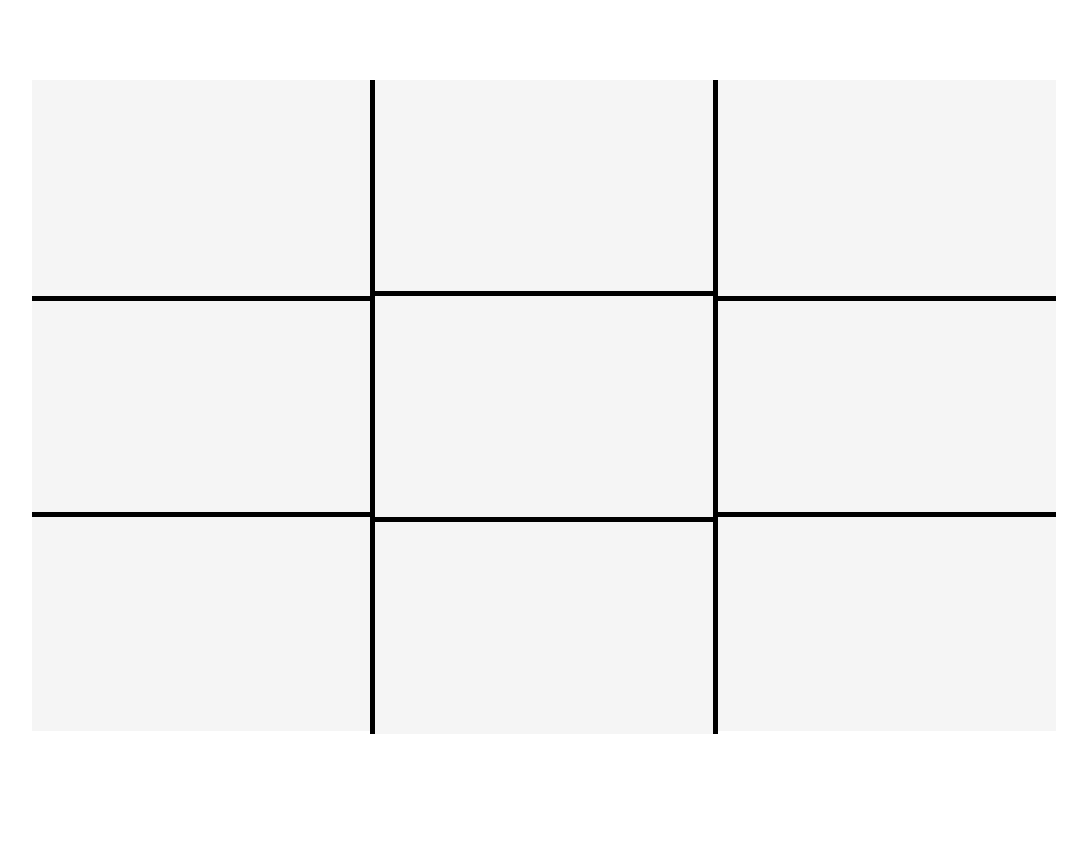
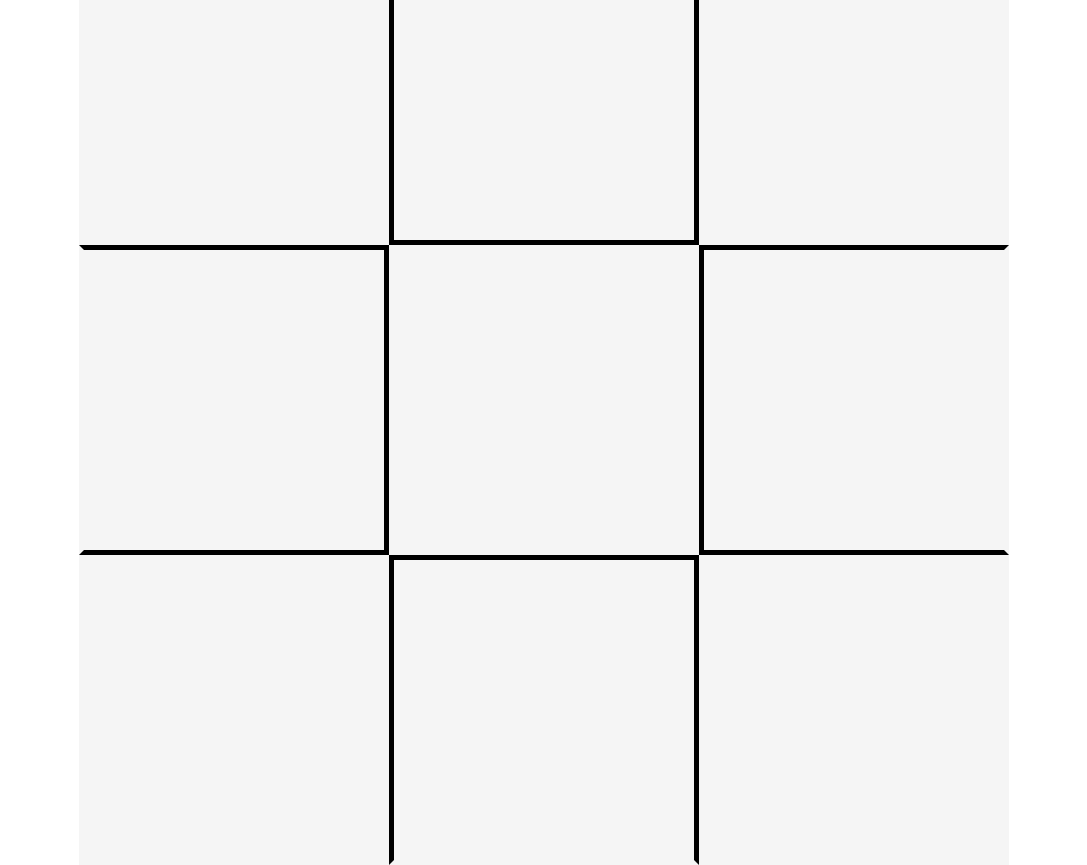
Before and after one commit to urec-programmec/arendelle2.0, a Vue app in the folder client/: page /game in a window 1280 px wide. Shown: the whole page, without its empty margins (96-1183 px from the left). Before the commit the page ends 800 px from the top, so only its background shows below. Built offline with nearby package versions, Linux system fonts and the light colour scheme.

Commit message:
фигня

```diff
--- a/client/src/components/Game.vue
+++ b/client/src/components/Game.vue
@@ -62,47 +62,81 @@ export default {
   methods: {
 
     naved (id) {
-
       if (id === 1) {
+        if (this.v1 === 0) {
           this.v1 = 1
           this.c1 = this.colorr
+        } else {
+          return
+        }
       }
       if (id === 2) {
-        this.v2 = 2
+        if (this.v2 === 0) {
+          this.v2 = 1
           this.c2 = this.colorr
+        } else {
+          return;
+        }
       }
       if (id === 3) {
-        this.v3 = 3
+        if (this.v3 === 0) {
+          this.v3 = 1
           this.c3 = this.colorr
+        } else {
+          return;
+        }
       }
       if (id === 4) {
-        this.v4 = 4
+        if (this.v4 === 0) {
+          this.v4 = 1
           this.c4 = this.colorr
+        } else {
+          return;
+        }
       }
       if (id === 5) {
-        this.v5 = 5
+        if (this.v5 === 0) {
+          this.v5 = 1
           this.c5 = this.colorr
+        } else {
+          return;
+        }
       }
       if (id === 6) {
-        this.v6 = 6
+        if (this.v6 === 0) {
+          this.v6 = 1
           this.c6 = this.colorr
+        } else {
+          return;
+        }
       }
       if (id === 7) {
-        this.v7 = 7
+        if (this.v7 === 0) {
+          this.v7 = 1
           this.c7 = this.colorr
+        } else {
+          return;
+        }
       }
       if (id === 8) {
-        this.v8 = 8
+        if (this.v8 === 0) {
+          this.v8 = 1
           this.c8 = this.colorr
+        } else {
+          return;
+        }
       }
       if (id === 9) {
-        this.v9 = 9
+        if (this.v9 === 0) {
+          this.v9 = 1
           this.c9 = this.colorr
+        } else {
+          return;
         }
-      if (this.colorr === 'red'){
+      }
+      if (this.colorr === 'red') {
         this.colorr = 'blue'
-      }
-      else{
+      } else {
         this.colorr = 'red'
       }
     }
@@ -114,57 +148,58 @@ export default {
 </script>
 
 <style scoped>
-.poloc_centr:hover {
+.poloc_centr:hover, .poloc_right:hover, .poloc_bottom:hover, .poloc_top:hover, .poloc_left:hover {
   cursor: pointer;
 }
 .poloc_centr {
   display: flex;
   align-items: center;
   justify-content: center;
-  width: 33%;
-  height: 33%;
+  width: 300px;
+  height: 300px;
   background: whitesmoke;
+  border: 5px solid rgba(0, 0, 0, 0);
 }.poloc_bottom {
    display: flex;
    align-items: center;
    justify-content: center;
-  width: 33%;
-  height: 33%;
+  width: 300px;
+  height: 300px;
   background: whitesmoke;
   border: 5px solid black;
-  border-bottom: none;
+  border-bottom-color: rgba(0, 0, 0, 0);
 }.poloc_right {
     display: flex;
     align-items: center;
     justify-content: center;
-  width: 33%;
-  height: 33%;
+  width: 300px;
+  height: 300px;
   background: whitesmoke;
   border: 5px solid black;
-  border-right: none;
+  border-right-color: rgba(0, 0, 0, 0);
 }.poloc_left {
      display: flex;
      align-items: center;
      justify-content: center;
-  width: 33%;
-  height: 33%;
+  width: 300px;
+  height: 300px;
   background: whitesmoke;
   border: 5px solid black;
-  border-left: none;
+  border-left-color: rgba(0, 0, 0, 0);
 }.poloc_top {
       display: flex;
       align-items: center;
       justify-content: center;
-   width: 33%;
-   height: 33%;
+   width: 300px;
+   height: 300px;
    background: whitesmoke;
    border: 5px solid black;
-   border-top: none;
+   border-top-color: rgba(0, 0, 0, 0);
  }
  .krug {
    border-radius: 50%;
-   width: 50px;
-   height: 50px;
+   width: 200px;
+   height: 200px;
  }
 
 .pole {
@@ -174,12 +209,13 @@ export default {
   transform: translate(-50%, -50%);
   background: whitesmoke;
 
-  width: 80%;
-  height: 80%;
+  width: 930px;
+  height: 930px;
 
   display: flex;
   align-items: center;
-  justify-content: space-around;
+  justify-content: center;
   flex-wrap: wrap;
+
 }
 </style>
```
Lines whose indentation alone changed are shown as unchanged.
